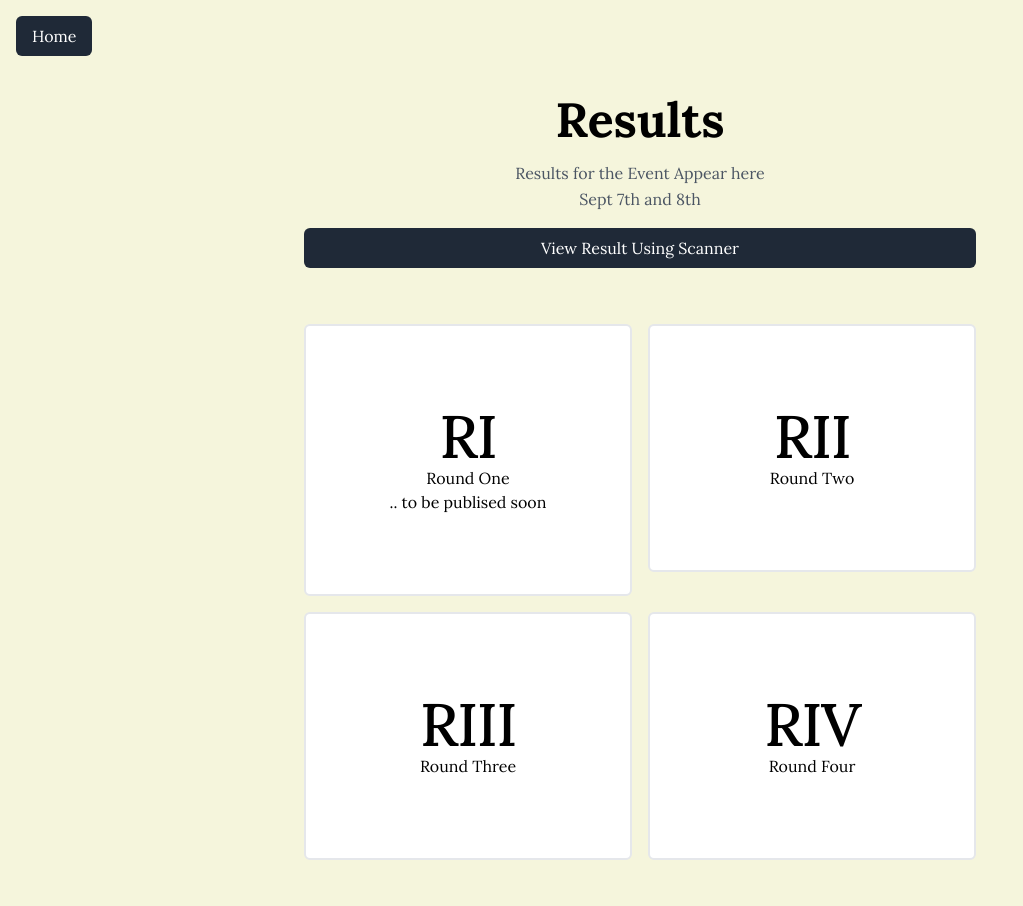
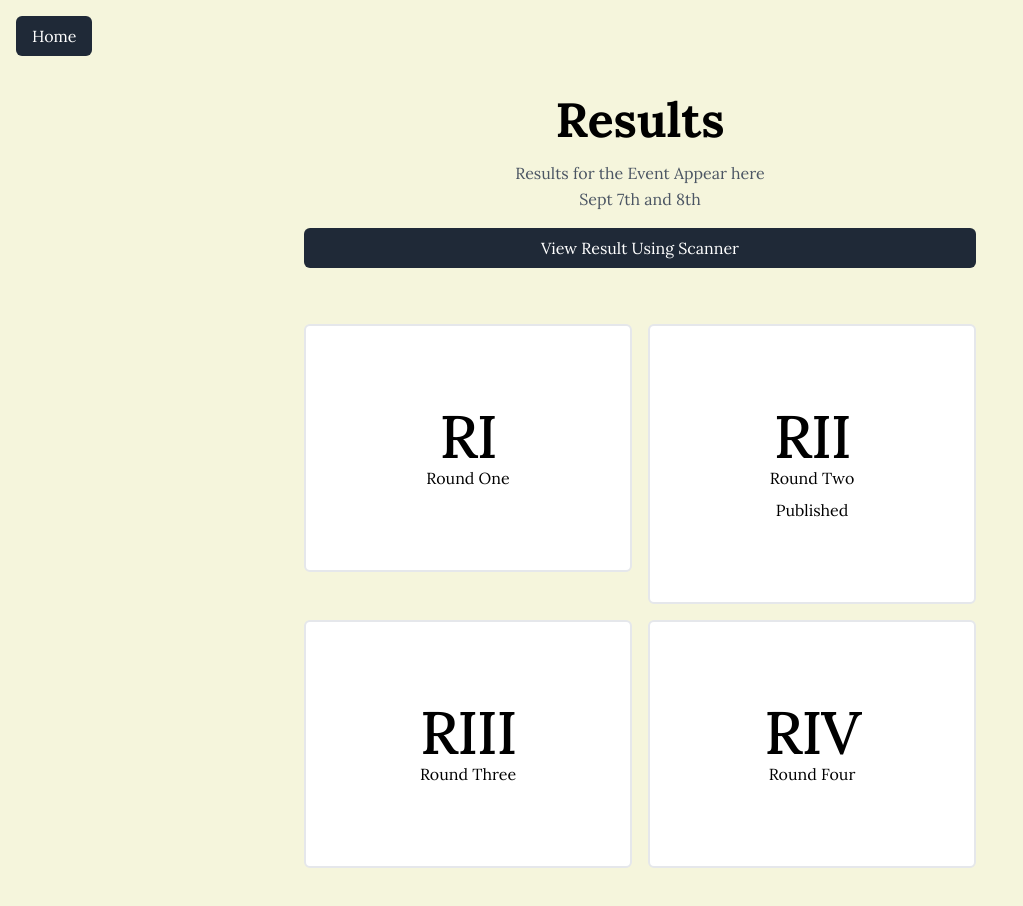
Before and after one commit to SX3C/sxcsf, a React (Create React App) app: page /results in a window 1280 px wide. Shown: the top 906 px of the page, without its empty margins (0-1023 px from the left). Built offline with nearby package versions, Linux system fonts and the light colour scheme.

Commit message:
chore: add pubulished text on round2

```diff
--- a/src/pages/Results.js
+++ b/src/pages/Results.js
@@ -37,7 +37,6 @@ export default function Results() {
               <div class="overflow-hidden bg-white border-2  border-gray-200 rounded-md py-20 text-center">
                 <p class="text-6xl font-medium tracking-tight">RI</p>
                 <p>Round One</p>
-                <p>.. to be publised soon </p>
               </div>
             </Link>
 
@@ -45,6 +44,8 @@ export default function Results() {
               <div class="overflow-hidden bg-white border-2  border-gray-200 rounded-md py-20 text-center">
                 <p class="text-6xl font-medium tracking-tight">RII</p>
                 <p>Round Two</p>
+                <p className="mt-2">Published</p>
+
               </div>
             </Link>
 
```
